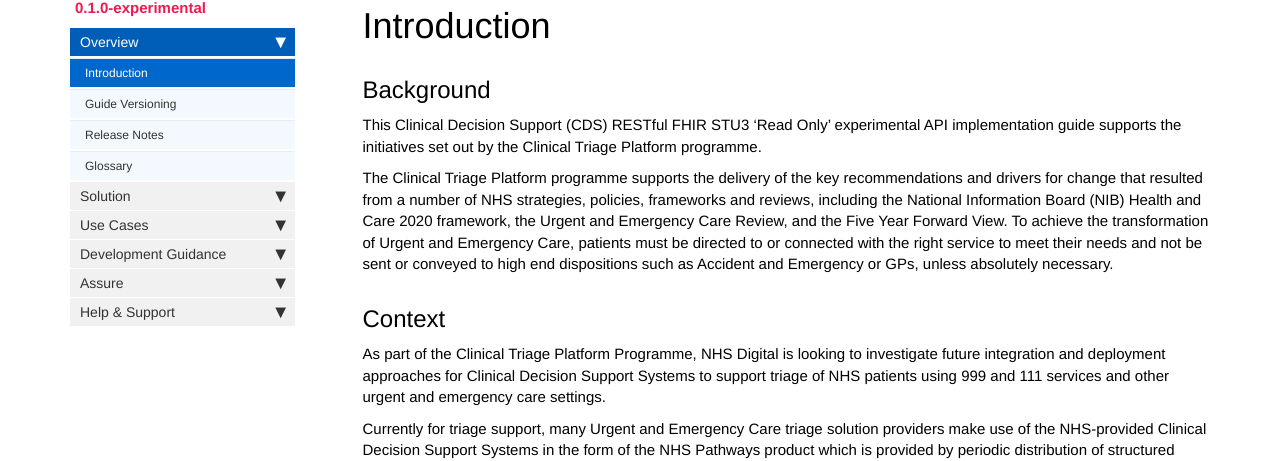
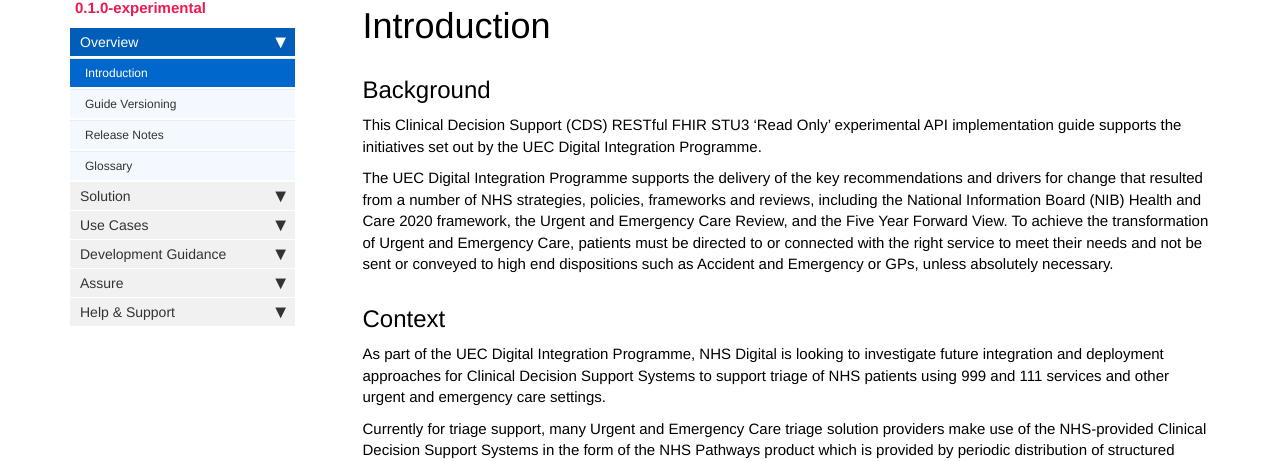
Before and after one commit to nhsconnect/FHIR-CDS, a Jekyll site: the page built from index.md, in a window 1280 px wide and 900 px high. Shown: the part 212-673 px from the top of the window. Built offline with Jekyll 4.4.1, drawn with Linux system fonts in a browser that asks for light colours; nearby versions of some CDN libraries; comment, search, counter and statistics services are not loaded.

Commit message:
Changed CTP to UEC

```diff
--- a/index.md
+++ b/index.md
@@ -12,14 +12,14 @@ summary: A brief introduction to the Clinical Decision Support API Implementatio
 
 ## Background ##
 
-This Clinical Decision Support (CDS) RESTful FHIR STU3 ‘Read Only’ experimental API implementation guide supports the initiatives set out by the Clinical Triage Platform programme.
+This Clinical Decision Support (CDS) RESTful FHIR STU3 ‘Read Only’ experimental API implementation guide supports the initiatives set out by the UEC Digital Integration Programme.
 
-The Clinical Triage Platform programme supports the delivery of the key recommendations and drivers for change that resulted from a number of NHS strategies, policies, frameworks and reviews, including the National Information Board (NIB) Health and Care 2020 framework,
+The UEC Digital Integration Programme supports the delivery of the key recommendations and drivers for change that resulted from a number of NHS strategies, policies, frameworks and reviews, including the National Information Board (NIB) Health and Care 2020 framework,
 the Urgent and Emergency Care Review, and the Five Year Forward View. To achieve the transformation of Urgent and Emergency Care, patients must be directed to or connected with the right service to meet their needs and not be sent or conveyed to high end dispositions
 such as Accident and Emergency or GPs, unless absolutely necessary.
 
 ## Context ##
-As part of the Clinical Triage Platform Programme, NHS Digital is looking to investigate future integration and deployment approaches for Clinical Decision Support Systems to support triage of NHS patients using 999 and 111 services and other urgent and emergency care settings.
+As part of the UEC Digital Integration Programme, NHS Digital is looking to investigate future integration and deployment approaches for Clinical Decision Support Systems to support triage of NHS patients using 999 and 111 services and other urgent and emergency care settings.
 
 Currently for triage support, many Urgent and Emergency Care triage solution providers make use of the NHS-provided Clinical Decision Support Systems in the form of the NHS Pathways product which is provided by periodic distribution of structured content in data file format.
 NHS Digital is seeking to explore options for an alternative approach based on application programming interfaces (APIs) for the provision of a range of supporting capabilities for Urgent and Emergency Care solution providers and the provision of Clinical Decision Support System capabilities.
```
